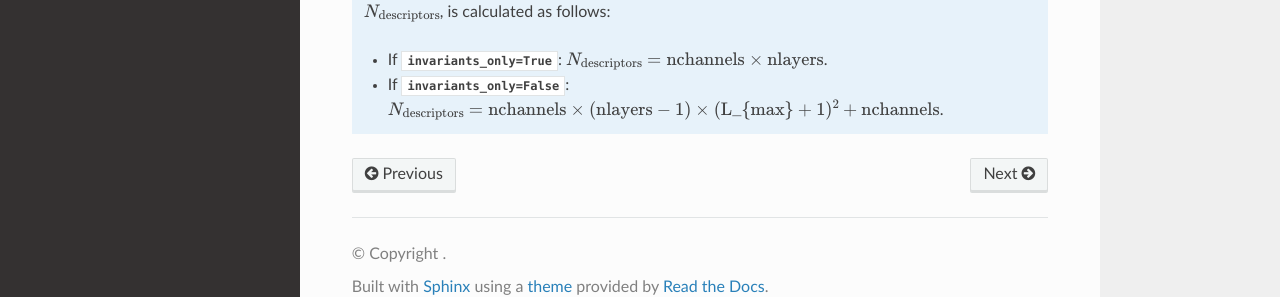
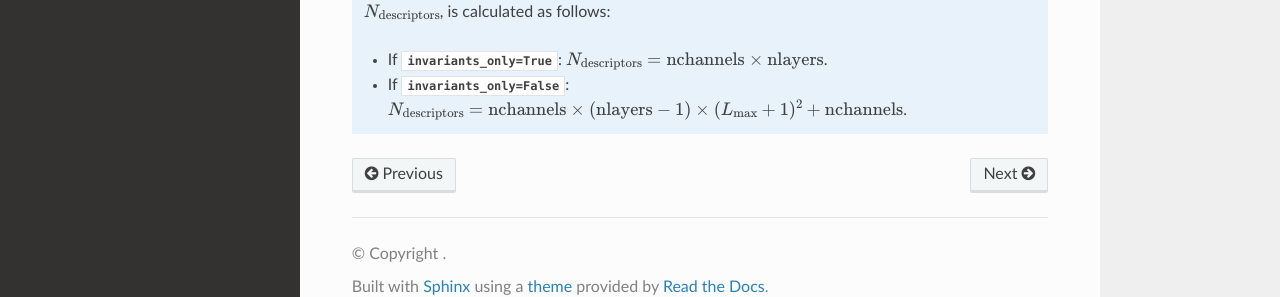
Before and after one commit to ACEsuit/mace, a Sphinx documentation site: the page built from docs/guide/descriptors.rst, in a window 1280 px wide and 1160 px high. Shown: the part 837-1134 px from the top of the window. Built offline with Sphinx 7.4.7 and the Read the Docs theme 2.0.0, drawn with Linux system fonts in a browser that asks for light colours; pages that are not in the unit, such as notebooks, are missing from menus.

```diff
--- a/docs/guide/descriptors.rst
+++ b/docs/guide/descriptors.rst
@@ -36,4 +36,4 @@ To get the descriptors of the first `n` layers, you can set the `num_layers` arg
    Depending on the value of the `invariants_only` argument, the number of descriptors, :math:`N_{\text{descriptors}}`, is calculated as follows:
 
    - If `invariants_only=True`: :math:`N_{\text{descriptors}} = \text{nchannels} \times \text{nlayers}`.
-   - If `invariants_only=False`: :math:`N_{\text{descriptors}} = \text{nchannels} \times (\text{nlayers} - 1) \times (\text{L_{max}} + 1)^{2} + \text{nchannels}`.
+   - If `invariants_only=False`: :math:`N_{\text{descriptors}} = \text{nchannels} \times (\text{nlayers} - 1) \times (L_{\text{max}} + 1)^{2} + \text{nchannels}`.
```
